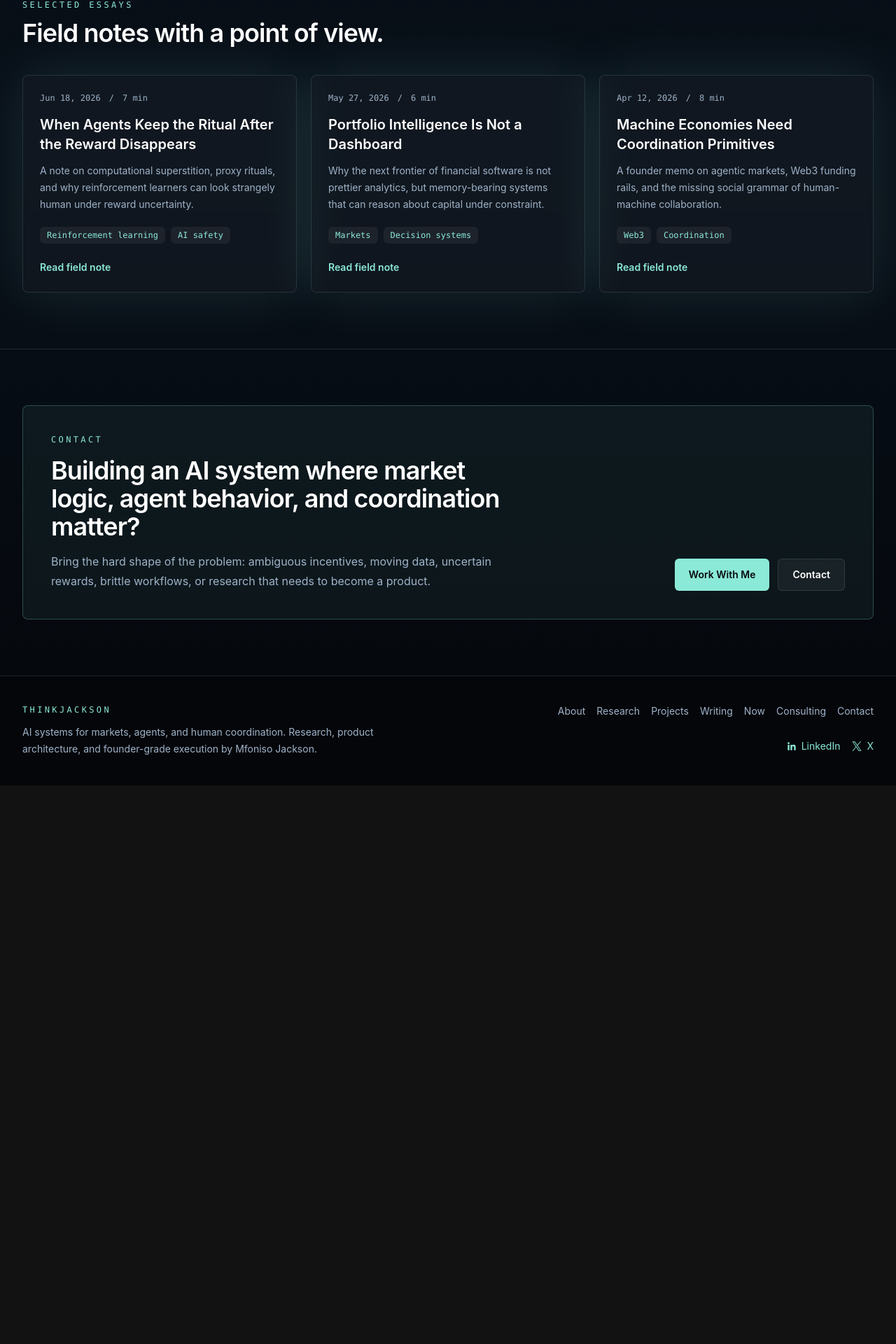
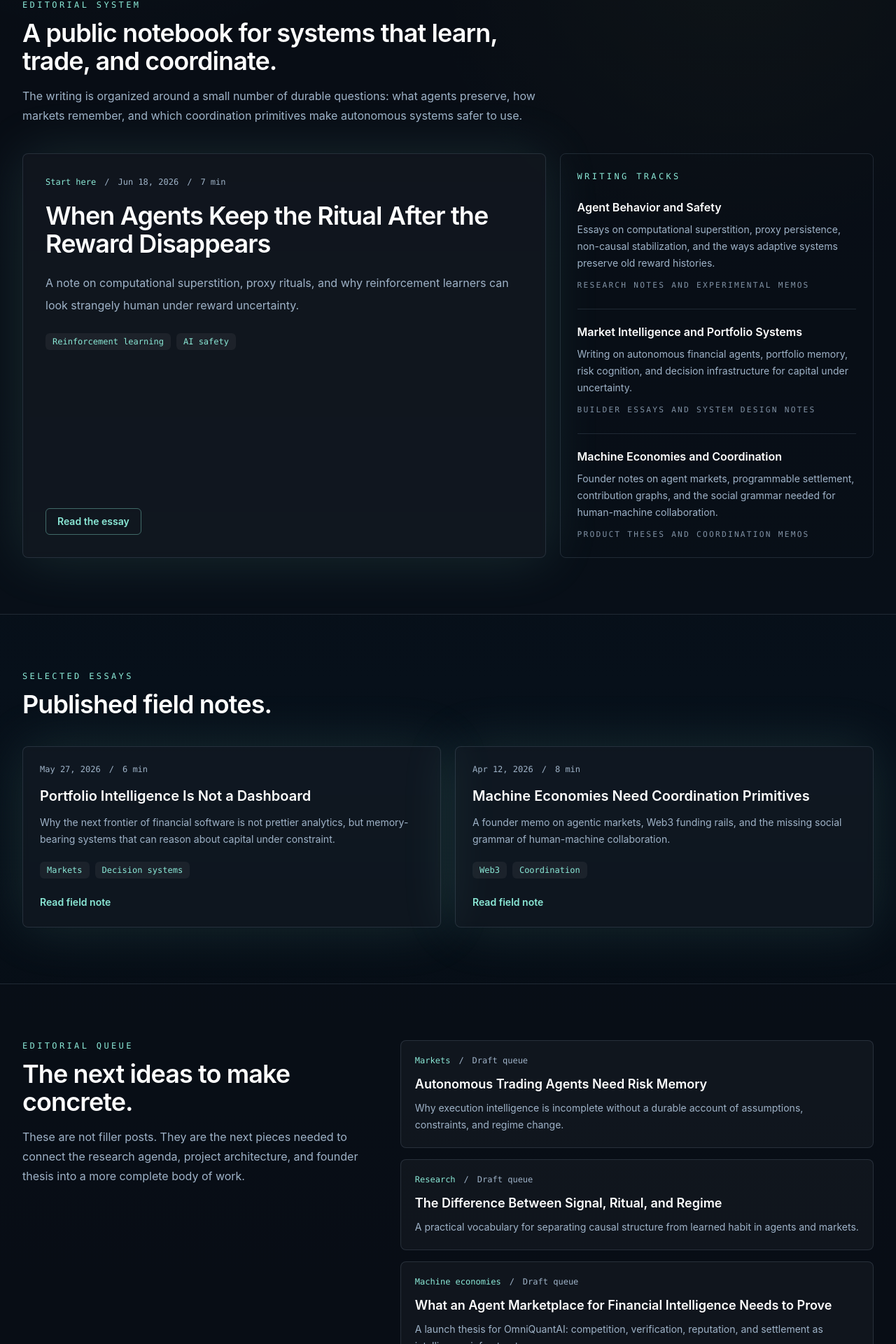
Before and after one commit to Mfoniso-Jackson/thinkjackson-ai, a Next.js app: page /writing in a window 1280 px wide. Shown: the part 719-2639 px from the top of the page at 70% size. Before the commit the page ends 1841 px from the top, so only its background shows below. Built offline with nearby package versions, Linux system fonts and the light colour scheme.

Commit message:
Upgrade writing section

```diff
--- a/app/writing/[slug]/page.tsx
+++ b/app/writing/[slug]/page.tsx
@@ -40,6 +40,8 @@ export default async function WritingDetailPage({ params }: WritingPageProps) {
     notFound();
   }
 
+  const relatedPosts = writing.filter((item) => item.slug !== post.slug).slice(0, 2);
+
   return (
     <>
       <article className="py-24 sm:py-32">
@@ -68,9 +70,10 @@ export default async function WritingDetailPage({ params }: WritingPageProps) {
             </div>
           </Reveal>
 
-          <div className="mt-16 max-w-3xl space-y-12">
-            {post.body.map((section) => (
-              <section key={section.heading}>
+          <div className="mt-16 grid gap-12 lg:grid-cols-[minmax(0,1fr)_18rem] lg:items-start">
+            <div className="max-w-3xl space-y-12">
+              {post.body.map((section, index) => (
+                <section key={section.heading} id={`section-${index + 1}`} className="scroll-mt-28">
                   <h2 className="text-2xl font-semibold text-white">{section.heading}</h2>
                   <div className="mt-5 space-y-5 text-base leading-8 text-steel">
                     {section.paragraphs.map((paragraph) => (
@@ -80,6 +83,51 @@ export default async function WritingDetailPage({ params }: WritingPageProps) {
                 </section>
               ))}
             </div>
+
+            <aside className="lg:sticky lg:top-28">
+              <div className="rounded-lg border border-line bg-white/[0.035] p-5">
+                <p className="font-mono text-xs uppercase tracking-[0.24em] text-signal">In this essay</p>
+                <nav aria-label="Essay sections" className="mt-5 space-y-3">
+                  {post.body.map((section, index) => (
+                    <Link
+                      key={section.heading}
+                      href={`#section-${index + 1}`}
+                      className="block text-sm leading-6 text-steel transition hover:text-white"
+                    >
+                      {section.heading}
+                    </Link>
+                  ))}
+                </nav>
+                <div className="mt-6 border-t border-line pt-5">
+                  <p className="text-sm leading-6 text-steel">
+                    Part of the thinkjackson writing system on AI systems for
+                    markets, agents, and human coordination.
+                  </p>
+                </div>
+              </div>
+            </aside>
+          </div>
+
+          <div className="mt-20 border-t border-line pt-10">
+            <h2 className="text-2xl font-semibold text-white">Continue reading</h2>
+            <div className="mt-6 grid gap-4 md:grid-cols-2">
+              {relatedPosts.map((item) => (
+                <Link
+                  key={item.slug}
+                  href={`/writing/${item.slug}`}
+                  className="rounded-lg border border-line bg-white/[0.035] p-5 transition hover:border-signal/35 hover:bg-white/[0.055]"
+                >
+                  <div className="flex flex-wrap items-center gap-3 font-mono text-xs text-steel">
+                    <time dateTime={item.date}>{formatDate(item.date)}</time>
+                    <span aria-hidden="true">/</span>
+                    <span>{item.readingTime}</span>
+                  </div>
+                  <h3 className="mt-3 text-lg font-semibold leading-7 text-white">{item.title}</h3>
+                  <p className="mt-2 text-sm leading-6 text-steel">{item.excerpt}</p>
+                </Link>
+              ))}
+            </div>
+          </div>
         </Container>
       </article>
       <CTASection />
--- a/app/writing/page.tsx
+++ b/app/writing/page.tsx
@@ -1,10 +1,13 @@
 import type { Metadata } from "next";
+import Link from "next/link";
+import { Card } from "@/components/card";
 import { Container } from "@/components/container";
 import { CTASection } from "@/components/cta-section";
 import { Reveal } from "@/components/reveal";
 import { SectionHeading } from "@/components/section-heading";
 import { WritingCard } from "@/components/writing-card";
-import { writing } from "@/data/site";
+import { writing, writingQueue, writingTracks } from "@/data/site";
+import { formatDate } from "@/lib/utils";
 
 export const metadata: Metadata = {
   title: "Writing",
@@ -13,6 +16,8 @@ export const metadata: Metadata = {
 };
 
 export default function WritingPage() {
+  const [featuredPost, ...archivePosts] = writing;
+
   return (
     <>
       <section className="py-24 sm:py-32">
@@ -35,9 +40,73 @@ export default function WritingPage() {
 
       <section className="border-y border-line bg-graphite/60 py-20">
         <Container>
-          <SectionHeading eyebrow="Selected essays" title="Field notes with a point of view." />
-          <div className="mt-10 grid gap-5 md:grid-cols-3">
-            {writing.map((post, index) => (
+          <SectionHeading eyebrow="Editorial system" title="A public notebook for systems that learn, trade, and coordinate.">
+            <p>
+              The writing is organized around a small number of durable questions:
+              what agents preserve, how markets remember, and which coordination
+              primitives make autonomous systems safer to use.
+            </p>
+          </SectionHeading>
+
+          <div className="mt-10 grid gap-5 lg:grid-cols-[1.25fr_0.75fr]">
+            <Reveal>
+              <Card className="flex h-full flex-col p-7 sm:p-8">
+                <div className="flex flex-wrap items-center gap-3 font-mono text-xs text-steel">
+                  <span className="text-signal">Start here</span>
+                  <span aria-hidden="true">/</span>
+                  <time dateTime={featuredPost.date}>{formatDate(featuredPost.date)}</time>
+                  <span aria-hidden="true">/</span>
+                  <span>{featuredPost.readingTime}</span>
+                </div>
+                <h2 className="mt-5 max-w-2xl text-3xl font-semibold tracking-tight text-white sm:text-4xl">
+                  <Link href={`/writing/${featuredPost.slug}`} className="hover:text-signal">
+                    {featuredPost.title}
+                  </Link>
+                </h2>
+                <p className="mt-5 max-w-2xl text-base leading-8 text-steel">{featuredPost.excerpt}</p>
+                <div className="mt-6 flex flex-wrap gap-2">
+                  {featuredPost.tags.map((tag) => (
+                    <span key={tag} className="rounded-md bg-white/5 px-2.5 py-1 font-mono text-xs text-signal">
+                      {tag}
+                    </span>
+                  ))}
+                </div>
+                <div className="mt-auto pt-10">
+                  <Link
+                    href={`/writing/${featuredPost.slug}`}
+                    className="inline-flex rounded-md border border-signal/40 px-4 py-2 text-sm font-semibold text-signal transition hover:border-signal hover:bg-signal/10 hover:text-white"
+                  >
+                    Read the essay
+                  </Link>
+                </div>
+              </Card>
+            </Reveal>
+
+            <Reveal delay={0.08}>
+              <div className="rounded-lg border border-line bg-void/70 p-6">
+                <p className="font-mono text-xs uppercase tracking-[0.28em] text-signal">Writing tracks</p>
+                <div className="mt-6 space-y-6">
+                  {writingTracks.map((track) => (
+                    <div key={track.title} className="border-t border-line pt-5 first:border-t-0 first:pt-0">
+                      <h3 className="text-base font-semibold text-white">{track.title}</h3>
+                      <p className="mt-2 text-sm leading-6 text-steel">{track.summary}</p>
+                      <p className="mt-3 font-mono text-[0.7rem] uppercase tracking-[0.2em] text-steel/80">
+                        {track.cadence}
+                      </p>
+                    </div>
+                  ))}
+                </div>
+              </div>
+            </Reveal>
+          </div>
+        </Container>
+      </section>
+
+      <section className="py-20">
+        <Container>
+          <SectionHeading eyebrow="Selected essays" title="Published field notes." />
+          <div className="mt-10 grid gap-5 md:grid-cols-2">
+            {archivePosts.map((post, index) => (
               <Reveal key={post.title} delay={index * 0.06}>
                 <WritingCard {...post} />
               </Reveal>
@@ -45,6 +114,37 @@ export default function WritingPage() {
           </div>
         </Container>
       </section>
+
+      <section className="border-y border-line bg-graphite/60 py-20">
+        <Container>
+          <div className="grid gap-10 lg:grid-cols-[0.85fr_1.15fr] lg:items-start">
+            <Reveal>
+              <SectionHeading eyebrow="Editorial queue" title="The next ideas to make concrete.">
+                <p>
+                  These are not filler posts. They are the next pieces needed to
+                  connect the research agenda, project architecture, and founder
+                  thesis into a more complete body of work.
+                </p>
+              </SectionHeading>
+            </Reveal>
+            <div className="grid gap-4">
+              {writingQueue.map((item, index) => (
+                <Reveal key={item.title} delay={index * 0.05}>
+                  <div className="rounded-lg border border-line bg-white/[0.035] p-5">
+                    <div className="flex flex-wrap items-center gap-3 font-mono text-xs text-steel">
+                      <span className="text-signal">{item.theme}</span>
+                      <span aria-hidden="true">/</span>
+                      <span>Draft queue</span>
+                    </div>
+                    <h3 className="mt-3 text-lg font-semibold text-white">{item.title}</h3>
+                    <p className="mt-2 text-sm leading-6 text-steel">{item.note}</p>
+                  </div>
+                </Reveal>
+              ))}
+            </div>
+          </div>
+        </Container>
+      </section>
       <CTASection />
     </>
   );
--- a/data/site.ts
+++ b/data/site.ts
@@ -358,6 +358,50 @@ export const writing = [
   }
 ] as const;
 
+export const writingTracks = [
+  {
+    title: "Agent Behavior and Safety",
+    summary:
+      "Essays on computational superstition, proxy persistence, non-causal stabilization, and the ways adaptive systems preserve old reward histories.",
+    cadence: "Research notes and experimental memos"
+  },
+  {
+    title: "Market Intelligence and Portfolio Systems",
+    summary:
+      "Writing on autonomous financial agents, portfolio memory, risk cognition, and decision infrastructure for capital under uncertainty.",
+    cadence: "Builder essays and system design notes"
+  },
+  {
+    title: "Machine Economies and Coordination",
+    summary:
+      "Founder notes on agent markets, programmable settlement, contribution graphs, and the social grammar needed for human-machine collaboration.",
+    cadence: "Product theses and coordination memos"
+  }
+] as const;
+
+export const writingQueue = [
+  {
+    title: "Autonomous Trading Agents Need Risk Memory",
+    theme: "Markets",
+    note: "Why execution intelligence is incomplete without a durable account of assumptions, constraints, and regime change."
+  },
+  {
+    title: "The Difference Between Signal, Ritual, and Regime",
+    theme: "Research",
+    note: "A practical vocabulary for separating causal structure from learned habit in agents and markets."
+  },
+  {
+    title: "What an Agent Marketplace for Financial Intelligence Needs to Prove",
+    theme: "Machine economies",
+    note: "A launch thesis for OmniQuantAI: competition, verification, reputation, and settlement as intelligence infrastructure."
+  },
+  {
+    title: "Portfolio Intelligence as an Operating System for Capital",
+    theme: "Portfolio systems",
+    note: "A deeper argument for replacing static dashboards with memory-bearing decision systems."
+  }
+] as const;
+
 export const flagshipResearch = {
   slug: "computational-superstition",
   title: "Computational Superstition in Reinforcement Learning",
```
Lines whose indentation alone changed are shown as unchanged.
